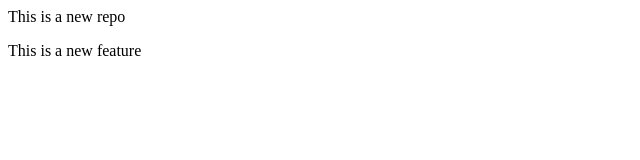
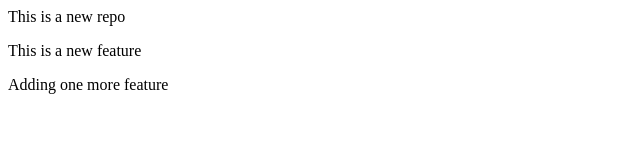
Before and after one commit to vishak17/localrepo, a plain HTML site: page index.html in a window 1280 px wide. Shown: the whole page, without its empty margins (0-640 px from the left). Drawn offline with Linux system fonts and the light colour scheme.

Commit message:
added feature one more time

```diff
--- a/index.html
+++ b/index.html
@@ -1,2 +1,3 @@
 <p> This is a new repo </p>
 <p> This is a new feature </p>
+<p> Adding one more feature </p>
```
